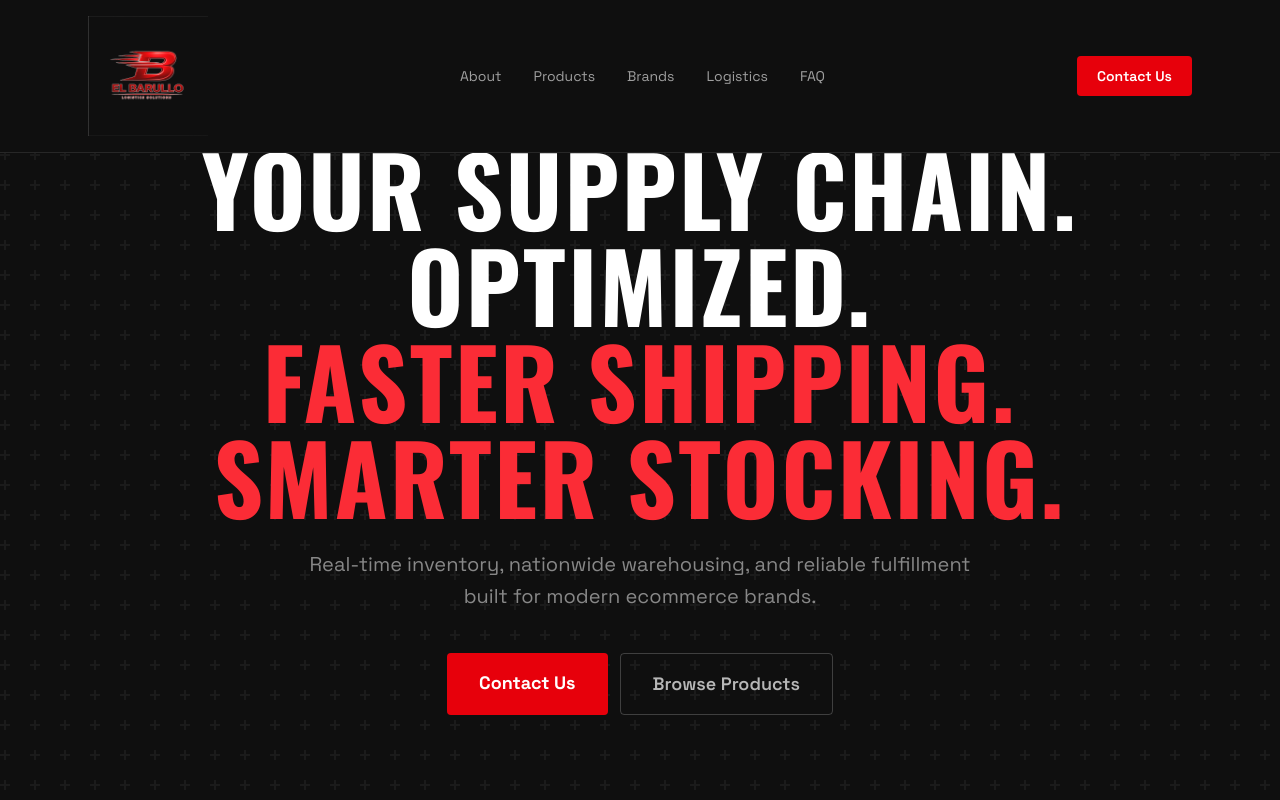
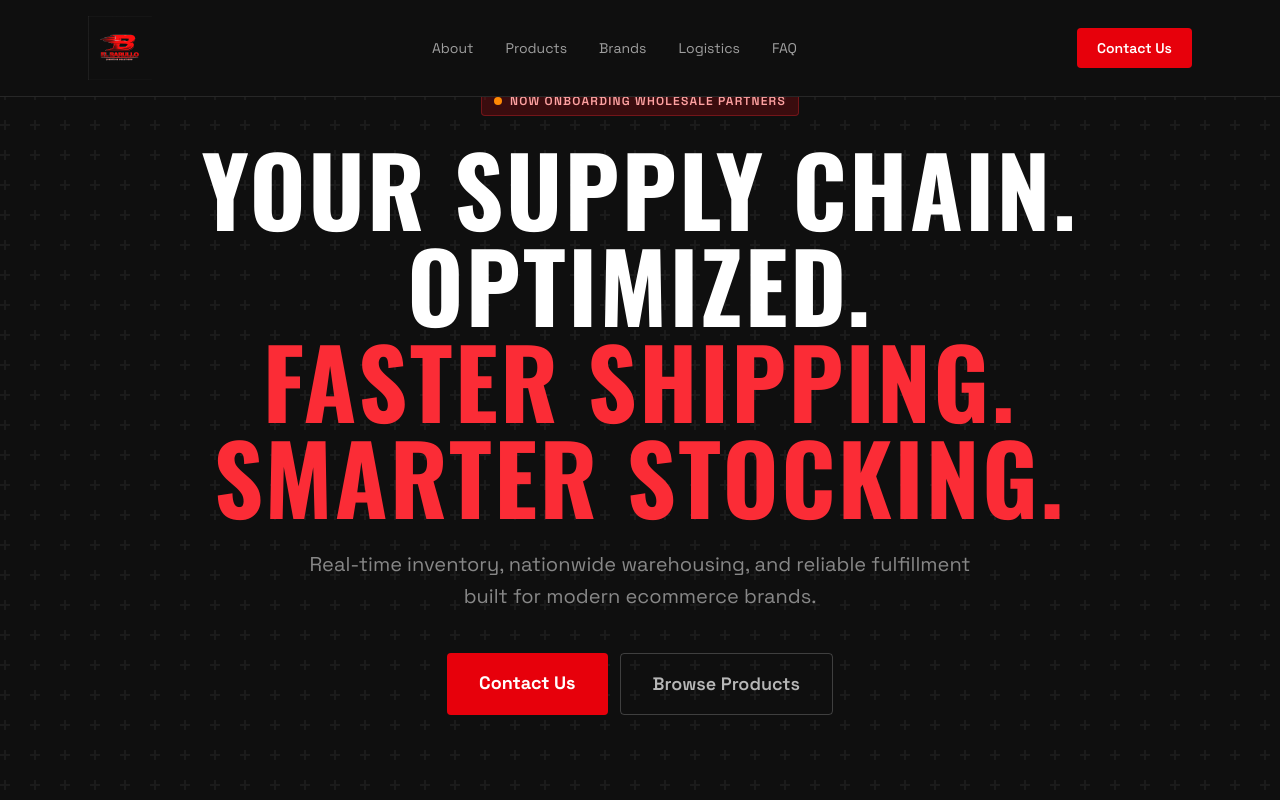
Before and after one commit to nelsonanaya1001-glitch/acme-landing, a Next.js app: page / in a window 1280 px wide. Shown: the top 800 px of the page. Built offline with nearby package versions, Linux system fonts and the light colour scheme.

Commit message:
Fix logo size and remove background bleed

```diff
--- a/app/page.tsx
+++ b/app/page.tsx
@@ -215,7 +215,7 @@ export default function Home() {
       <nav className="fixed top-0 w-full z-50 bg-[#0f0f0f] border-b border-white/10">
         <div className="max-w-6xl mx-auto px-6 py-4 flex items-center justify-between">
           <span className="text-xl font-black text-white tracking-tight">
-            <Image src="/logo.png" alt="El Barullo" width={120} height={40} className="object-contain" style={{mixBlendMode:"screen"}} />
+            <Image src="/logo.png" alt="El Barullo" width={90} height={90} className="object-contain w-16 h-16" style={{mixBlendMode:"screen", filter:"contrast(2) brightness(0.85) saturate(1.4)"}} />
           </span>
           <div className="hidden md:flex gap-8 text-sm text-white/60">
             <a href="#about"     className="hover:text-white transition-colors">About</a>
@@ -469,7 +469,7 @@ export default function Home() {
       <footer className="bg-[#0f0f0f] border-t border-white/10 py-10 px-6">
         <div className="max-w-6xl mx-auto flex flex-col md:flex-row justify-between items-center gap-6 text-sm text-white/40">
           <span className="text-lg font-black text-white tracking-tight">
-            <Image src="/logo.png" alt="El Barullo" width={120} height={40} className="object-contain" style={{mixBlendMode:"screen"}} />
+            <Image src="/logo.png" alt="El Barullo" width={90} height={90} className="object-contain w-16 h-16" style={{mixBlendMode:"screen", filter:"contrast(2) brightness(0.85) saturate(1.4)"}} />
           </span>
           <div className="flex flex-wrap justify-center gap-6">
             <a href="#about"     className="hover:text-white transition-colors">About</a>
```
